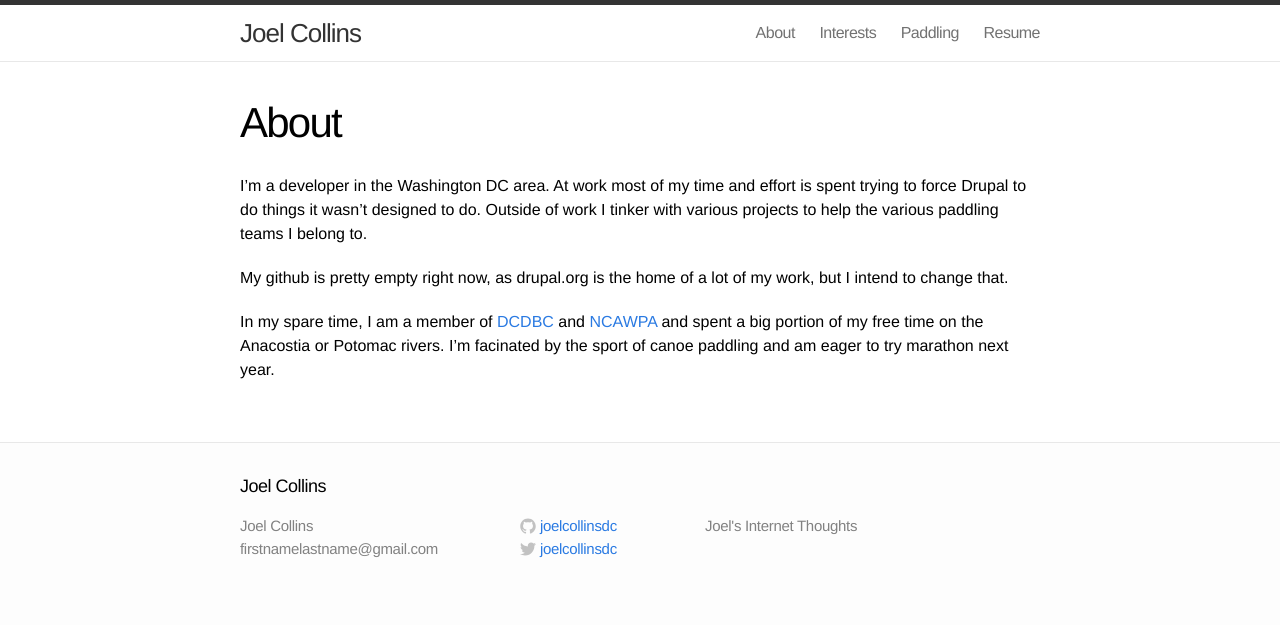
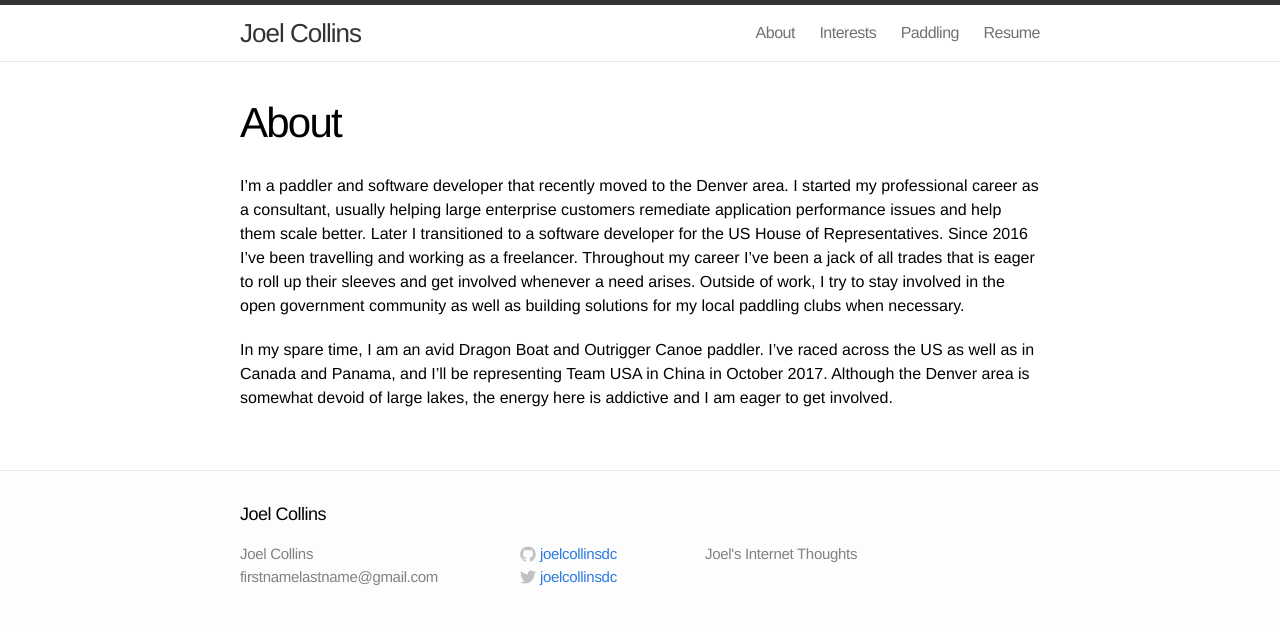
Before and after one commit to joelcollinsdc/joelcollinsdc.github.io, a Jekyll site: the page built from about.md, in a window 1280 px wide. Shown: the top 625 px of the page. Built offline with Jekyll 4.4.1, drawn with Linux system fonts in a browser that asks for light colours.

Commit message:
update my website with interests and about

```diff
--- a/about.md
+++ b/about.md
@@ -4,8 +4,6 @@ title: About
 permalink: /about/
 ---
 
-I'm a developer in the Washington DC area.  At work most of my time and effort is spent trying to force Drupal to do things it wasn't designed to do.  Outside of work I tinker with various projects to help the various paddling teams I belong to.
+I'm a paddler and software developer that recently moved to the Denver area.  I started my professional career as a consultant, usually helping large enterprise customers remediate application performance issues and help them scale better.  Later I transitioned to a software developer for the US House of Representatives.  Since 2016 I've been travelling and working as a freelancer.  Throughout my career I've been a jack of all trades that is eager to roll up their sleeves and get involved whenever a need arises.  Outside of work, I try to stay involved in the open government community as well as building solutions for my local paddling clubs when necessary.
 
-My github is pretty empty right now, as drupal.org is the home of a lot of my work, but I intend to change that.
-
-In my spare time, I am a member of [DCDBC](http://dcdragonboat.org) and [NCAWPA](http://ncawpa.org) and spent a big portion of my free time on the Anacostia or Potomac rivers.  I'm facinated by the sport of canoe paddling and am eager to try marathon next year.
+In my spare time, I am an avid Dragon Boat and Outrigger Canoe paddler. I've raced across the US as well as in Canada and Panama, and I'll be representing Team USA in China in October 2017.  Although the Denver area is somewhat devoid of large lakes, the energy here is addictive and I am eager to get involved.
```
Also changed, not shown: interests.md (+1 -1 lines), Gemfile.lock (added).
